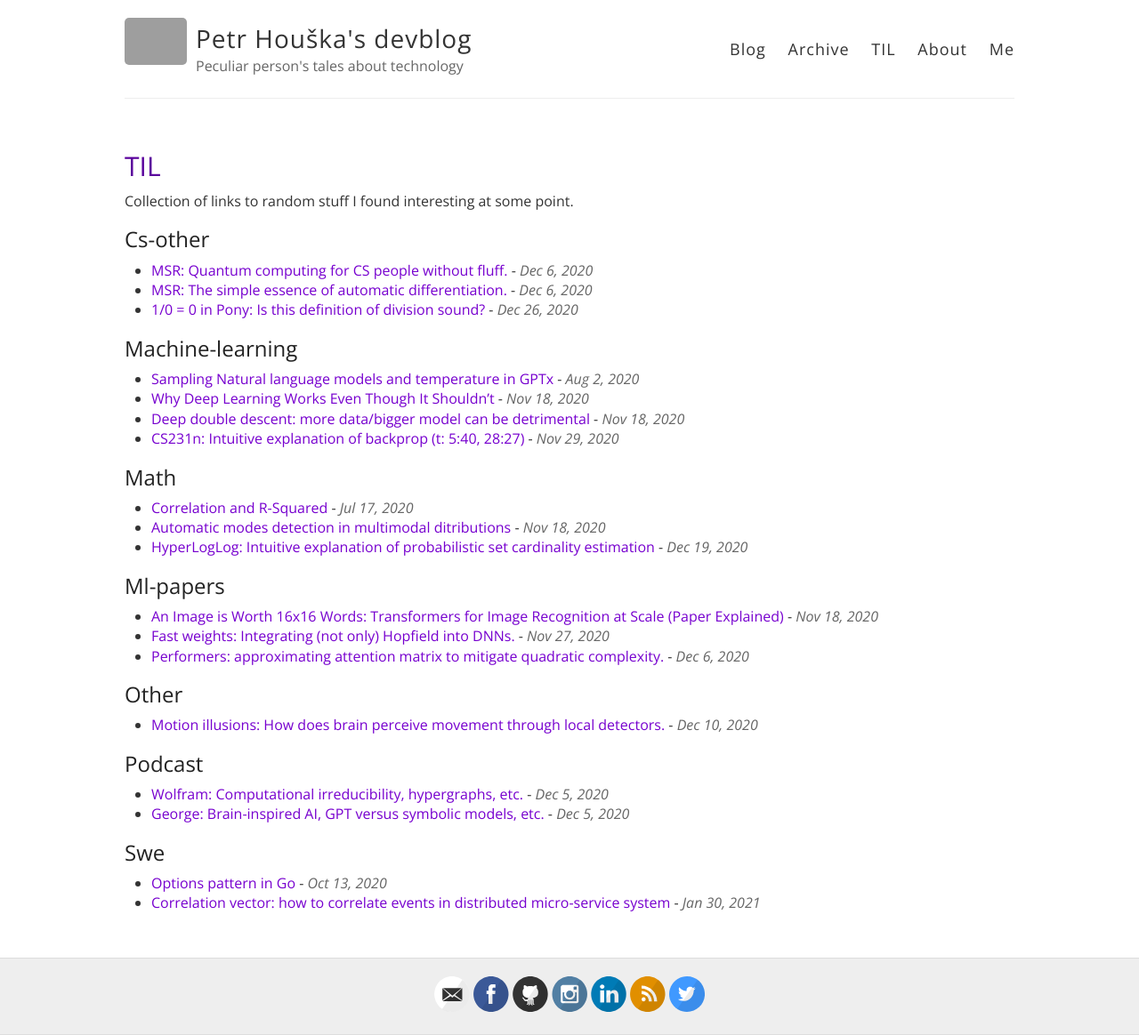
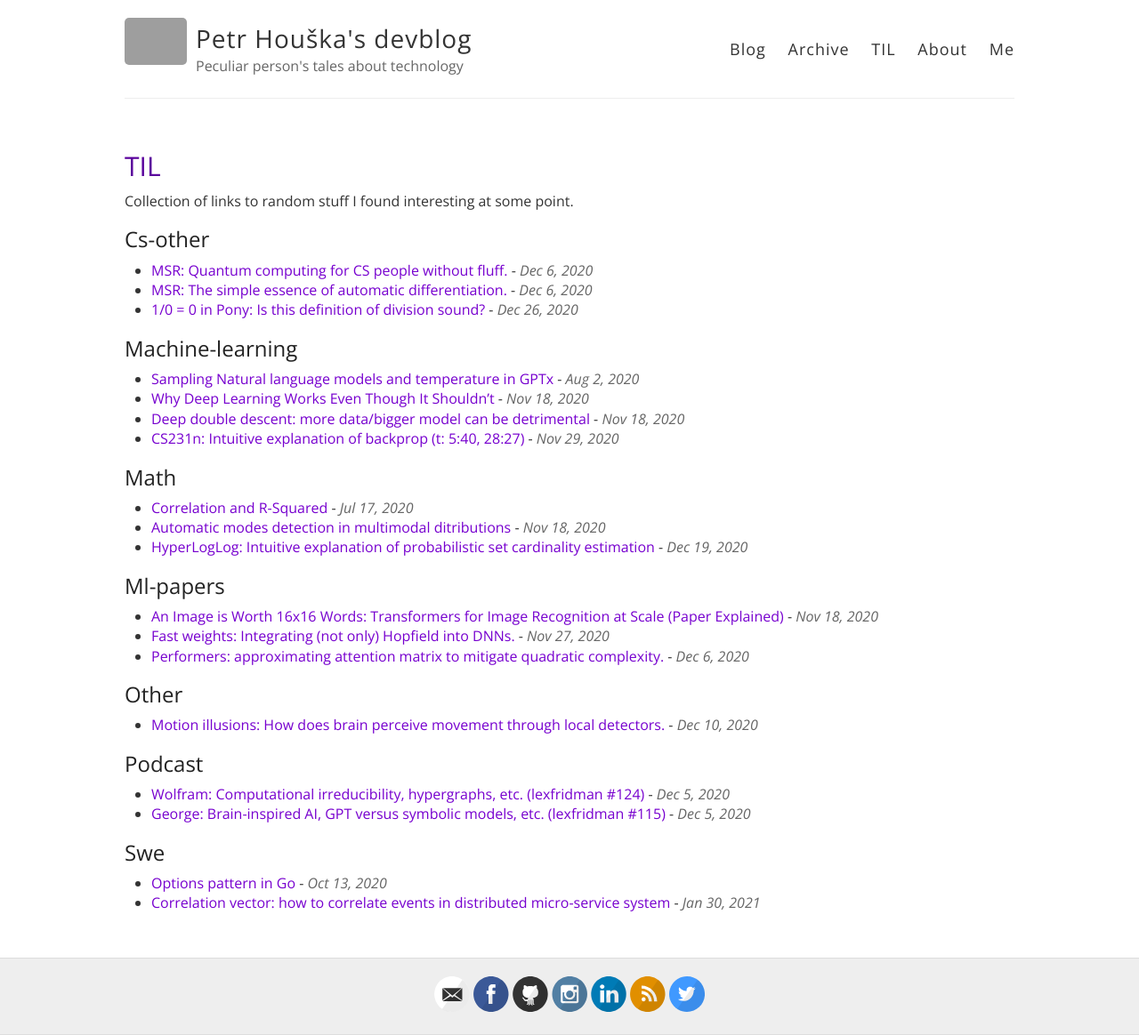
Before and after one commit to petrroll/devblog, a Jekyll site: the page built from til.html, in a window 1280 px wide. Shown: the whole page at 89% size. Built offline with Jekyll 4.4.1, drawn with Linux system fonts in a browser that asks for light colours; grey boxes are pictures that could not be loaded.

Commit message:
Update lexfridman TIL links.

```diff
--- a/_til/2020-12-05-george-brain-inspired-ai-gpt-versus-symbolic-models-etc.markdown
+++ b/_til/2020-12-05-george-brain-inspired-ai-gpt-versus-symbolic-models-etc.markdown
@@ -3,4 +3,4 @@ date:   2020-12-05 21:58:55 +0100
 author: Petr Houška
 category: podcast
 ---
-[George: Brain-inspired AI, GPT versus symbolic models, etc.](https://open.spotify.com/episode/5MZyAZARCI3V5J9E0tx84l?si=3gb-Tc_xSKampVAxdmi18w)
+[George: Brain-inspired AI, GPT versus symbolic models, etc. (lexfridman #115)](https://lexfridman.com/dileep-george/)
--- a/_til/2020-12-05-wolfram-computational-irreducibility-hypergraphs-etc.markdown
+++ b/_til/2020-12-05-wolfram-computational-irreducibility-hypergraphs-etc.markdown
@@ -3,4 +3,4 @@ date:   2020-12-05 21:56:02 +0100
 author: Petr Houška
 category: podcast
 ---
-[Wolfram: Computational irreducibility, hypergraphs, etc.](https://open.spotify.com/episode/2t0RtbPcFETV9qhCSLFxA4?si=7xq2LyphQ4Wgpb48_GPY6g)
+[Wolfram: Computational irreducibility, hypergraphs, etc. (lexfridman #124)](https://lexfridman.com/stephen-wolfram-2/)
```
